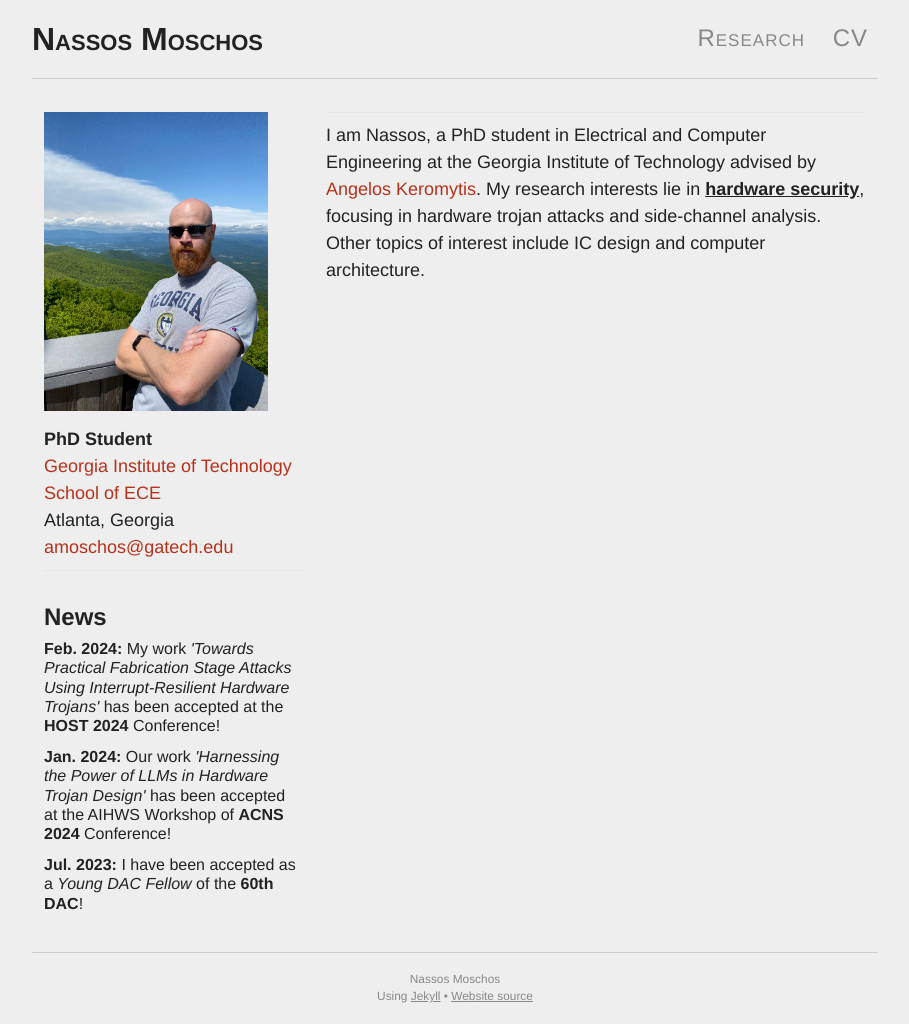
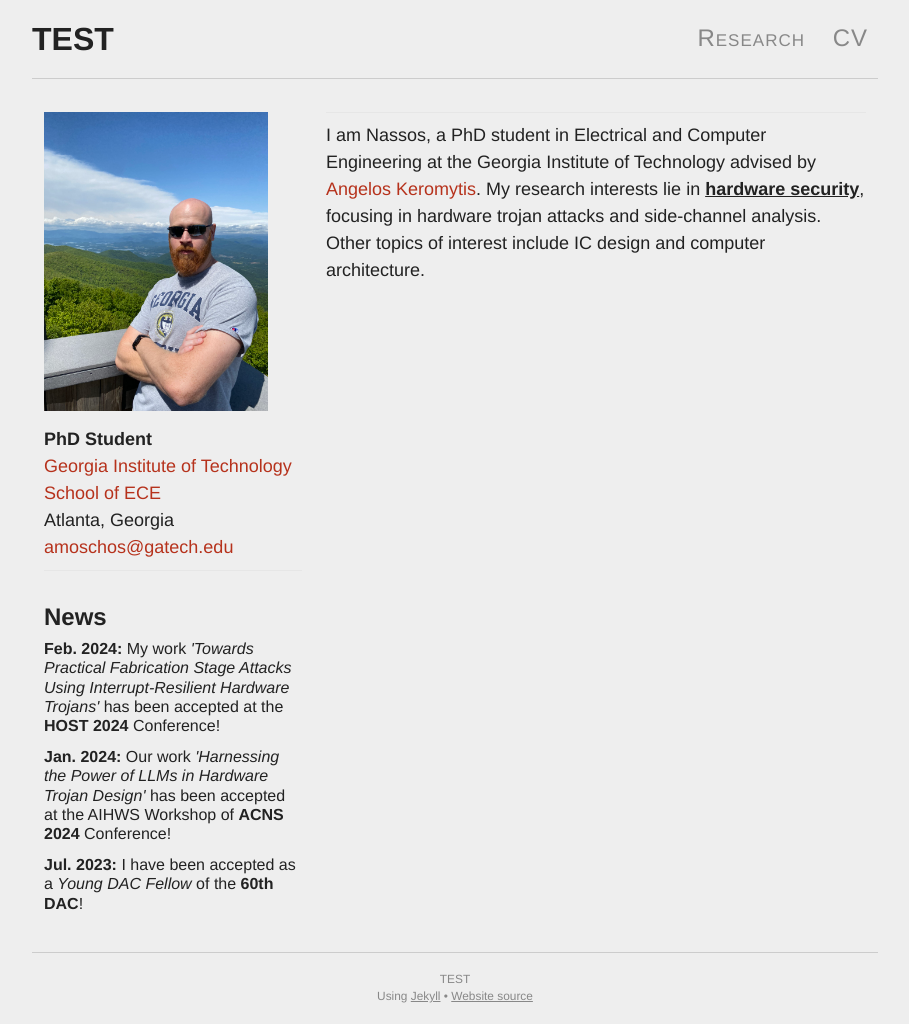
Before and after one commit to 0ena/0ena.github.io, a Jekyll site: the page built from index.md, in a window 1280 px wide. Shown: the whole page, without its empty margins (185-1094 px from the left). Built offline with Jekyll 4.4.1, drawn with Linux system fonts in a browser that asks for light colours.

Commit message:
Update _config.yml

```diff
--- a/_config.yml
+++ b/_config.yml
@@ -1,5 +1,5 @@
-title: Nassos Moschos
-description: "Nassos Moschos"
+title: TEST
+description: "TEST"
 sourcecode: "https://github.com/0ena/0ena.github.io"
 
 permalink: blog/:year/:month/:day/:title
```
